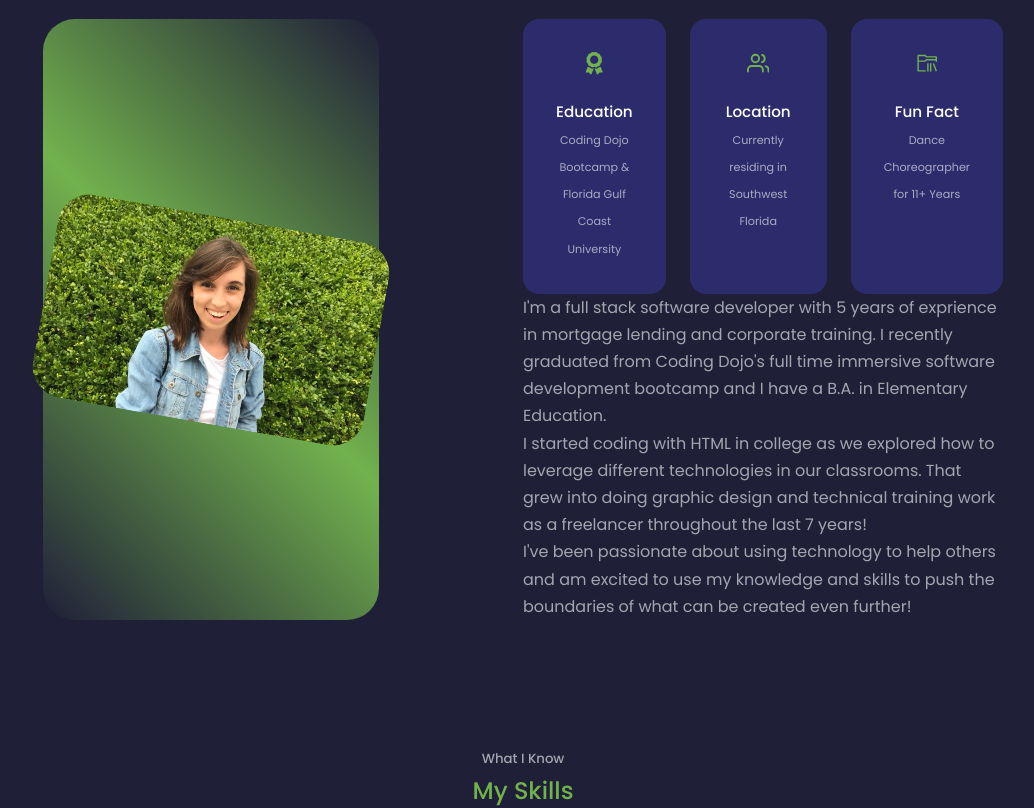
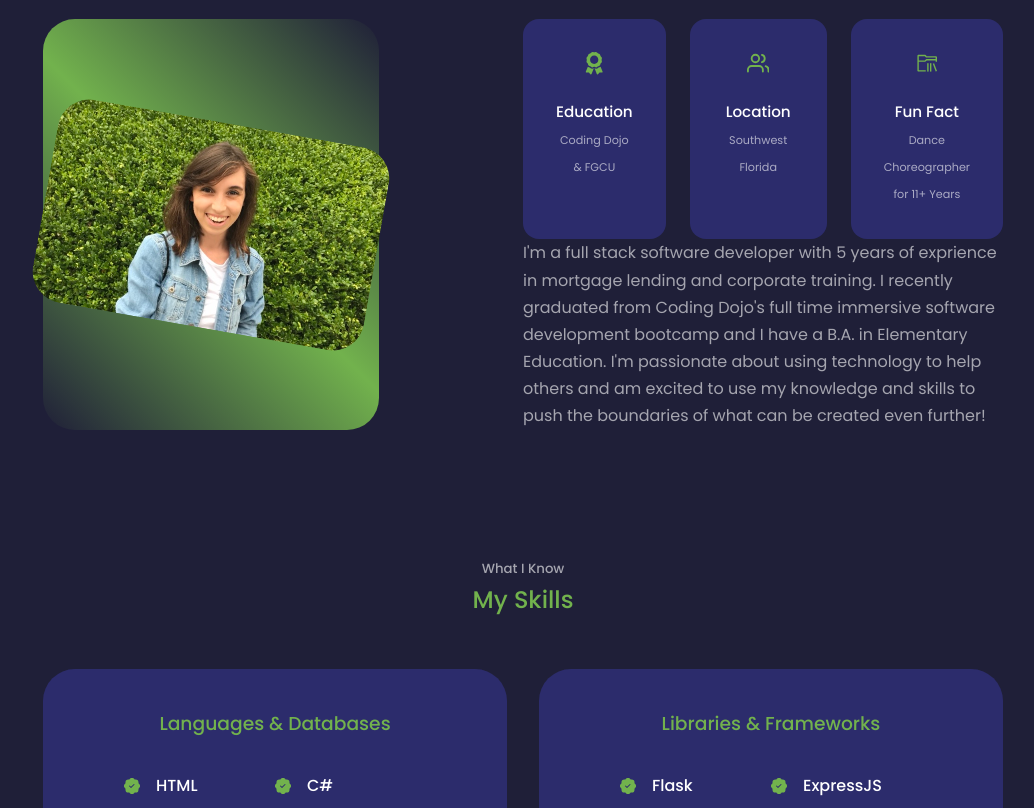
Before and after one commit to westonwork/Portfolio, a React (Create React App) app: page / in a window 1280 px wide. Shown: the part 1020-1828 px from the top of the page, without its empty margins (117-1151 px from the left). Built offline with nearby package versions, Linux system fonts and the light colour scheme.

Commit message:
Added Portfolio Project, updated About Section

```diff
--- a/src/components/about/About.jsx
+++ b/src/components/about/About.jsx
@@ -23,13 +23,13 @@ const About = () => {
                         <article className='about__card'>
                             <FaAward className='about__icon'/>
                             <h5>Education</h5>
-                            <small>Coding Dojo Bootcamp & Florida Gulf Coast University </small>
+                            <small>Coding Dojo & FGCU</small>
                         </article>
 
                         <article className='about__card'>
                             <FiUsers className='about__icon'/>
                             <h5>Location</h5>
-                            <small>Currently residing in Southwest Florida</small>
+                            <small>Southwest Florida</small>
                         </article>
 
                         <article className='about__card'>
@@ -40,13 +40,10 @@ const About = () => {
                     </div>
 
                     <p>
-                        I'm a full stack software developer with 5 years of exprience in mortgage lending and corporate training. I recently graduated from Coding Dojo's full time immersive software development bootcamp and I have a B.A. in Elementary Education.
-                    </p>
-                    <p>
-                        I started coding with HTML in college as we explored how to leverage different technologies in our classrooms. That grew into doing graphic design and technical training work as a freelancer throughout the last 7 years!
-                    </p>
-                    <p>
-                        I've been passionate about using technology to help others and am excited to use my knowledge and skills to push the boundaries of what can be created even further!
+                        I'm a full stack software developer with 5 years of exprience in mortgage lending and corporate training.
+                        I recently graduated from Coding Dojo's full time immersive software development bootcamp and I have a B.A. in Elementary Education.
+                        I'm passionate about using technology to help others and am excited to use my knowledge and skills
+                        to push the boundaries of what can be created even further!
                     </p>
                 </div>
             </div>
--- a/src/components/portfolio/Portfolio.jsx
+++ b/src/components/portfolio/Portfolio.jsx
@@ -12,6 +12,7 @@ import TBT2 from '../../images/TickIt_Bug_Tracker_Login_and_Registration.png'
 import TBT3 from '../../images/TickIt_Bug_Tracker_Home_Navigation_Page.png'
 import TBT4 from '../../images/TickIt_Bug_Tracker_My_TickIts.png'
 import TBT5 from '../../images/TickIt_Bug_Tracker_Add_A_TickIt.png'
+import PP1 from '../../images/Portfolio.png'
 
 
 const Portfolio = () => {
@@ -56,6 +57,24 @@ const Portfolio = () => {
                             <swiper-slide>{TBT5}</swiper-slide>
                         </swiper-container> */}
                 </article>
+                <article className='portfolio__item'>
+                    <div className='portfolio__item-image'>
+                        <img src={PP1} alt="image 2" />
+                    </div>
+                        <h3>Personal Portfolio</h3>
+                        <div className='portfolio__item-cta'>
+                            <a href="#" className='btn btn-primary' target='_blank'>See It</a>
+                            <a href="https://github.com/westonwork/Portfolio" className='btn' target='_blank'>Github</a>
+                        </div>
+                        <script src="https://cdn.jsdelivr.net/npm/swiper@9/swiper-element-bundle.min.js"></script>
+                        {/* <swiper-container>
+                            <swiper-slide>{TBT1}</swiper-slide>
+                            <swiper-slide>{TBT2}</swiper-slide>
+                            <swiper-slide>{TBT3}</swiper-slide>
+                            <swiper-slide>{TBT4}</swiper-slide>
+                            <swiper-slide>{TBT5}</swiper-slide>
+                        </swiper-container> */}
+                </article>
             </div>
         </section>
     )
--- a/src/components/portfolio/portfolio.css
+++ b/src/components/portfolio/portfolio.css
@@ -1,6 +1,6 @@
 .portfolio__container {
     display: grid;
-    grid-template-columns: repeat(2, 1fr);
+    grid-template-columns: repeat(3, 1fr);
     gap: 2.5rem;
 }
 
```
Also changed, not shown: src/images/Portfolio.png (added).
